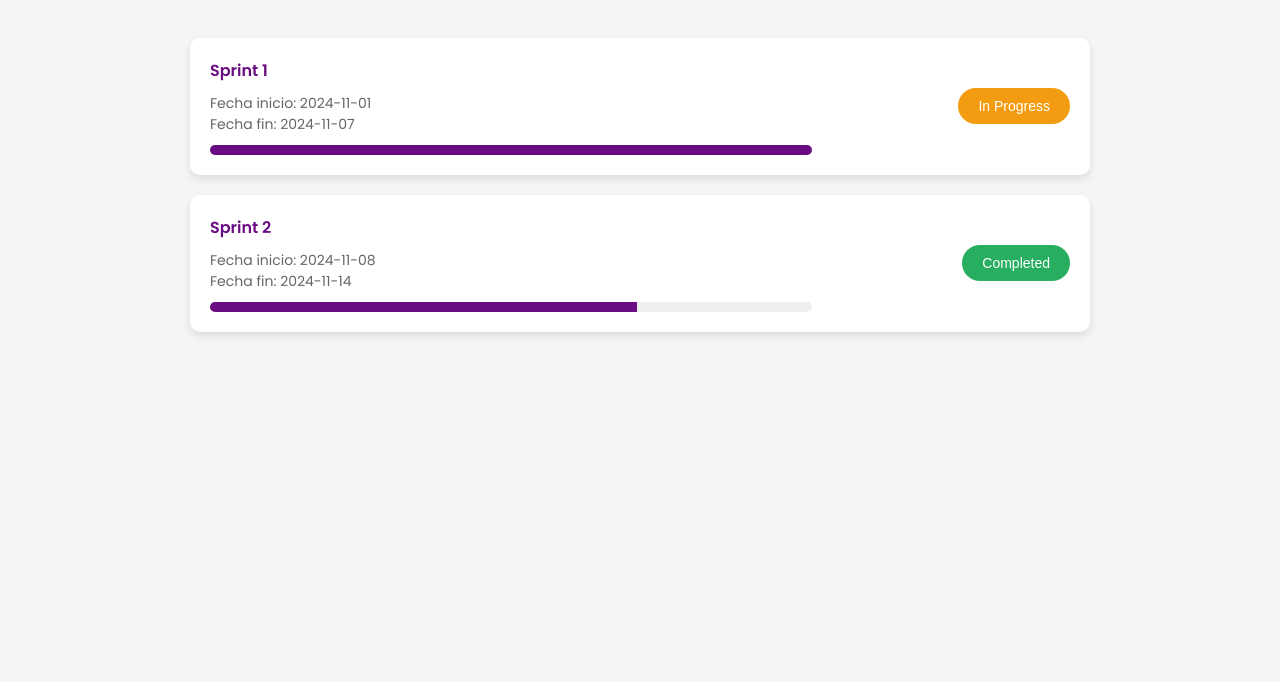
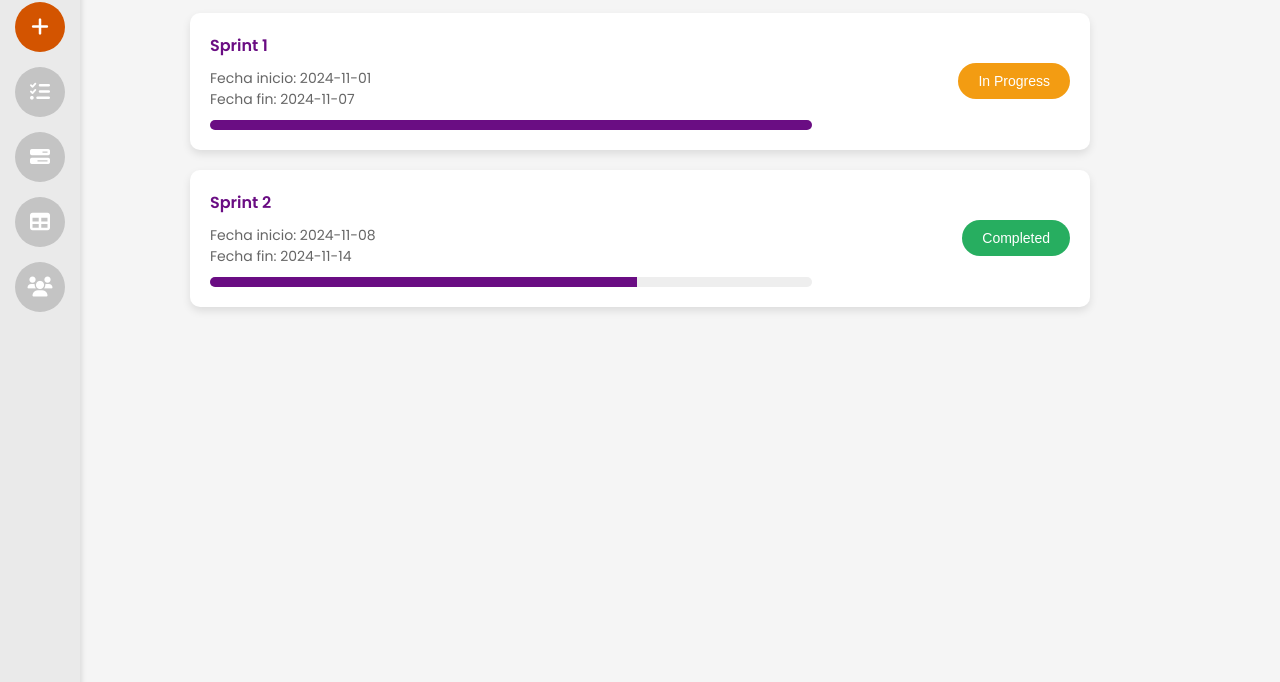
Before and after one commit to alessandraaguiluz/Agiles, a website: page public/add_sprints.html in a window 1280 px wide. Shown: the part 118-800 px from the top of the page. Drawn offline with Linux system fonts and the light colour scheme.

Commit message:
barra laterla

```diff
--- a/public/css/add_sprints.css
+++ b/public/css/add_sprints.css
@@ -22,6 +22,48 @@ body {
 .header h1 {
     color: #6a0d83;
     font-weight: 600;
+}
+
+.sidebar {
+    width: 80px;
+    background-color: #eaeaea;
+    position: fixed;
+    top: 100px;
+    left: 0;
+    height: calc(100vh - 100px);
+    display: flex;
+    flex-direction: column;
+    align-items: center;
+    padding-top: 20px;
+    box-shadow: 2px 0 5px rgba(0, 0, 0, 0.1);
+    z-index: 999;
+}
+
+.sidebar a {
+    display: flex;
+    justify-content: center;
+    align-items: center;
+    width: 50px;
+    height: 50px;
+    border-radius: 50%;
+    background-color: #c4c4c4;
+    color: white;
+    font-size: 24px;
+    margin-bottom: 15px;
+    transition: background-color 0.3s, transform 0.3s;
+    text-decoration: none;
+}
+
+.sidebar a:first-child {
+    background-color: #d35400;
+}
+
+.sidebar a i {
+    font-size: 20px;
+}
+
+.sidebar a:hover {
+    transform: scale(1.1);
 }
 
 .add-sprint-btn {
```
